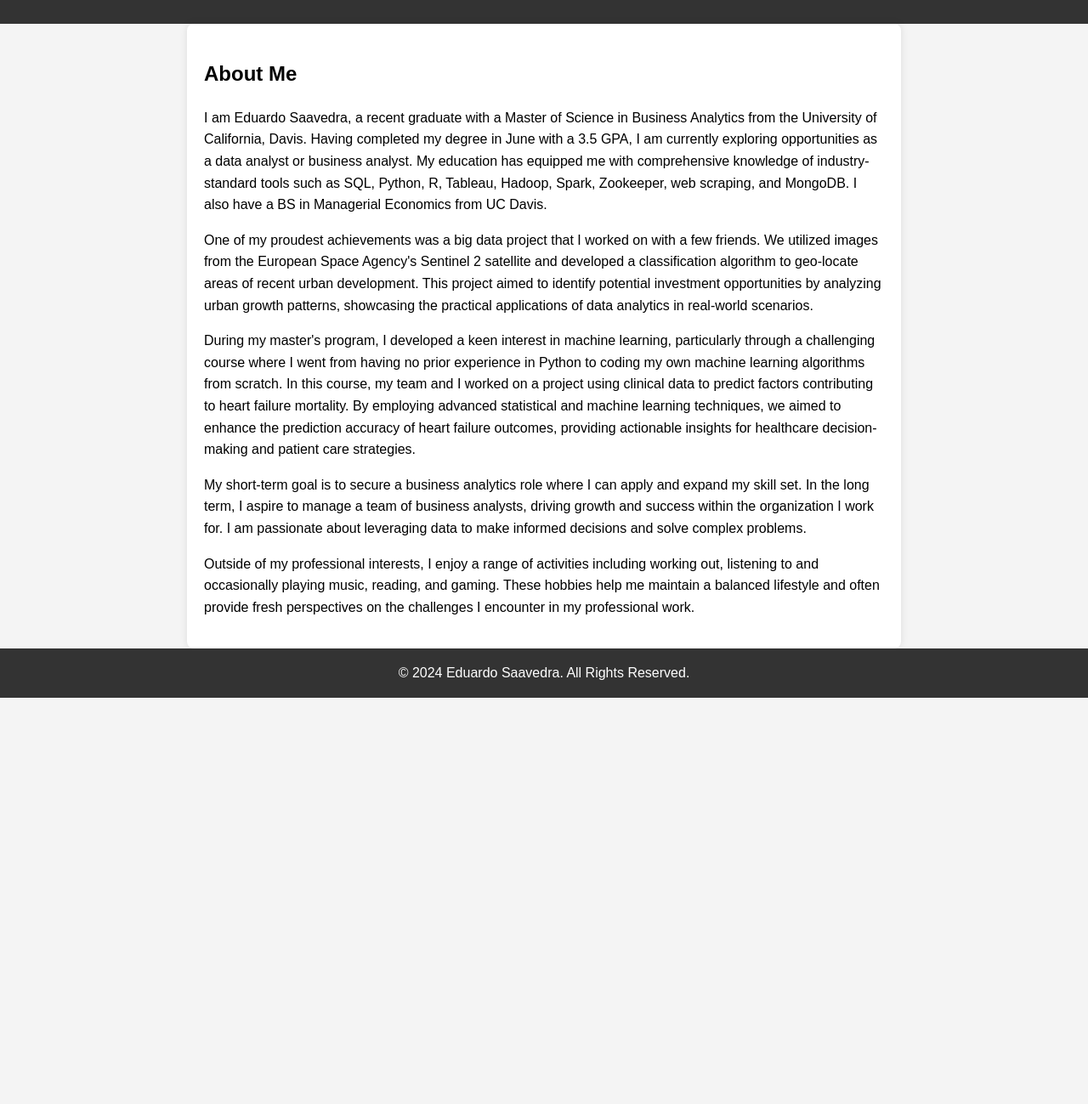
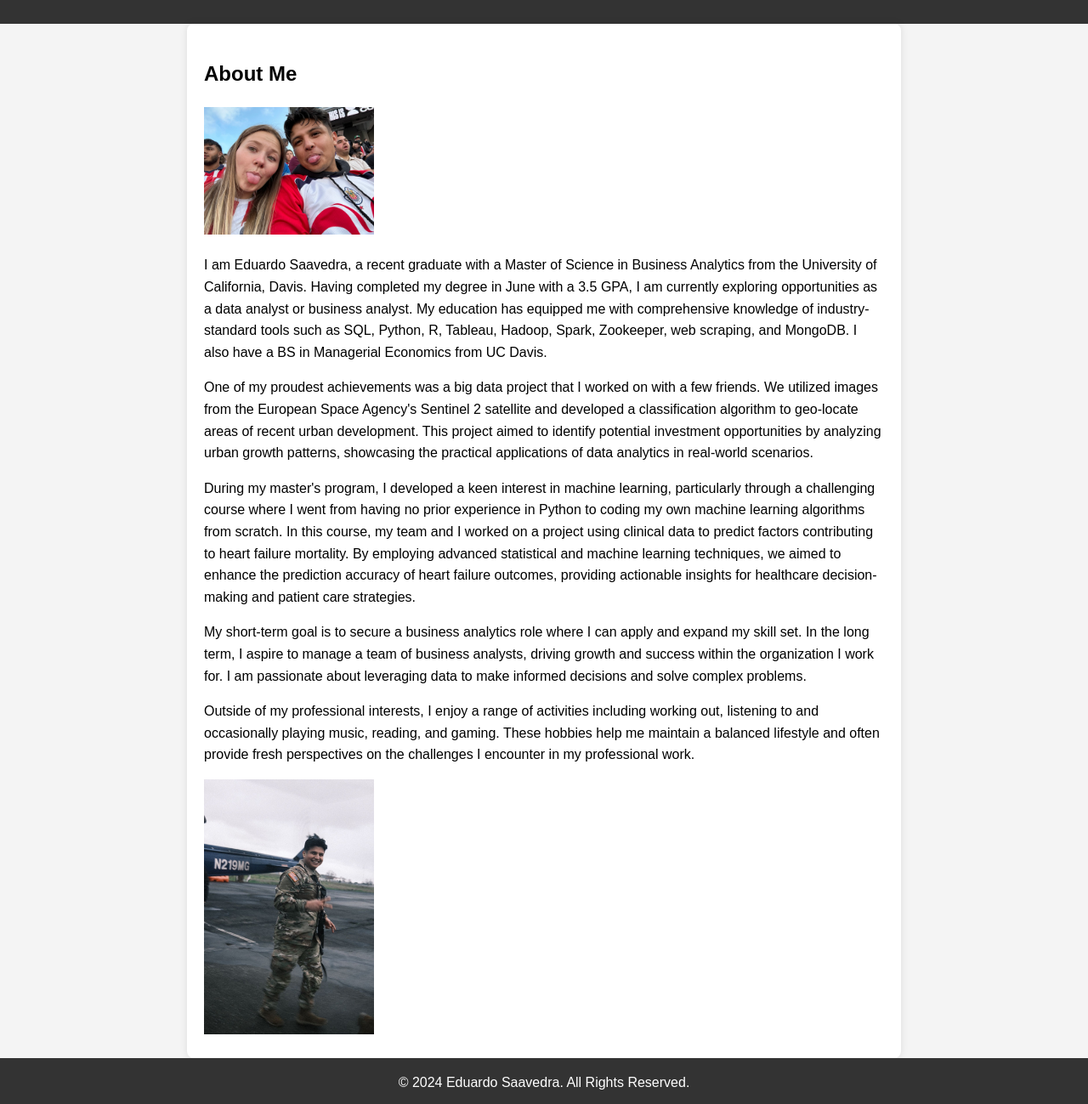
Before and after one commit to esaav21/MyWebsite, a plain HTML site: page about.html in a window 1280 px wide. Shown: the part 140-1439 px from the top of the page at 85% size. Before the commit the page ends 961 px from the top, so only its background shows below. Drawn offline with Linux system fonts and the light colour scheme.

Commit message:
Update about.html
added photos

```diff
--- a/about.html
+++ b/about.html
@@ -22,6 +22,7 @@
     <main>
         <section>
             <h2>About Me</h2>
+            <img src="soccergame.jpeg" alt="Eduardo Saavedra" style="width:200px;height:auto;">
             <p>
                 I am Eduardo Saavedra, a recent graduate with a Master of Science in Business Analytics from the University of California, Davis. Having completed my degree in June with a 3.5 GPA, I am currently exploring opportunities as a data analyst or business analyst. My education has equipped me with comprehensive knowledge of industry-standard tools such as SQL, Python, R, Tableau, Hadoop, Spark, Zookeeper, web scraping, and MongoDB. I also have a BS in Managerial Economics from UC Davis.
             </p>
@@ -37,6 +38,7 @@
             <p>
                 Outside of my professional interests, I enjoy a range of activities including working out, listening to and occasionally playing music, reading, and gaming. These hobbies help me maintain a balanced lifestyle and often provide fresh perspectives on the challenges I encounter in my professional work.
             </p>
+            <img src="army.jpeg" alt="Eduardo Saavedra" style="width:200px;height:auto;">
         </section>
     </main>
 
```
